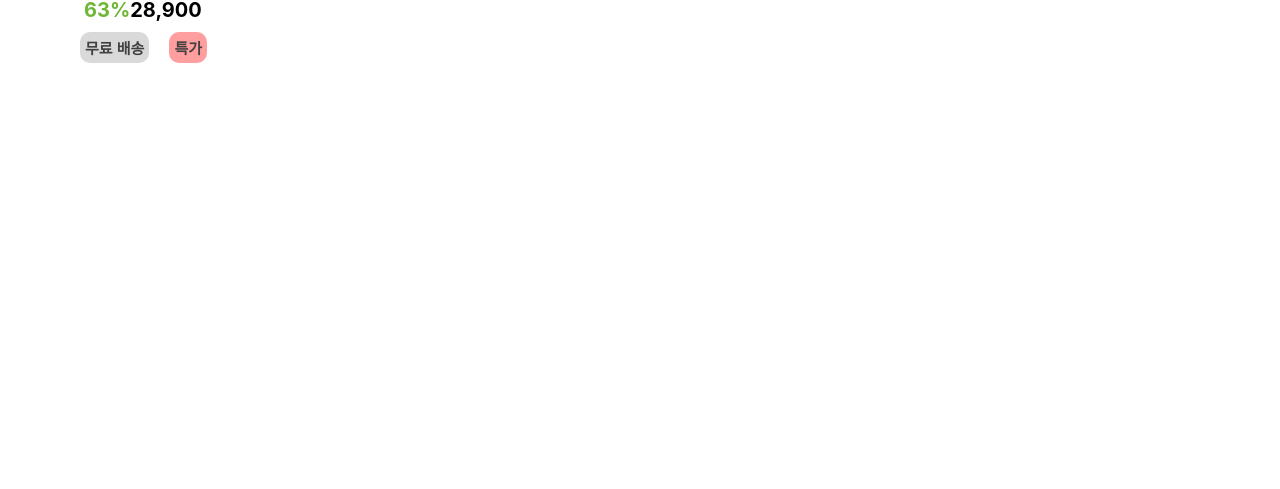
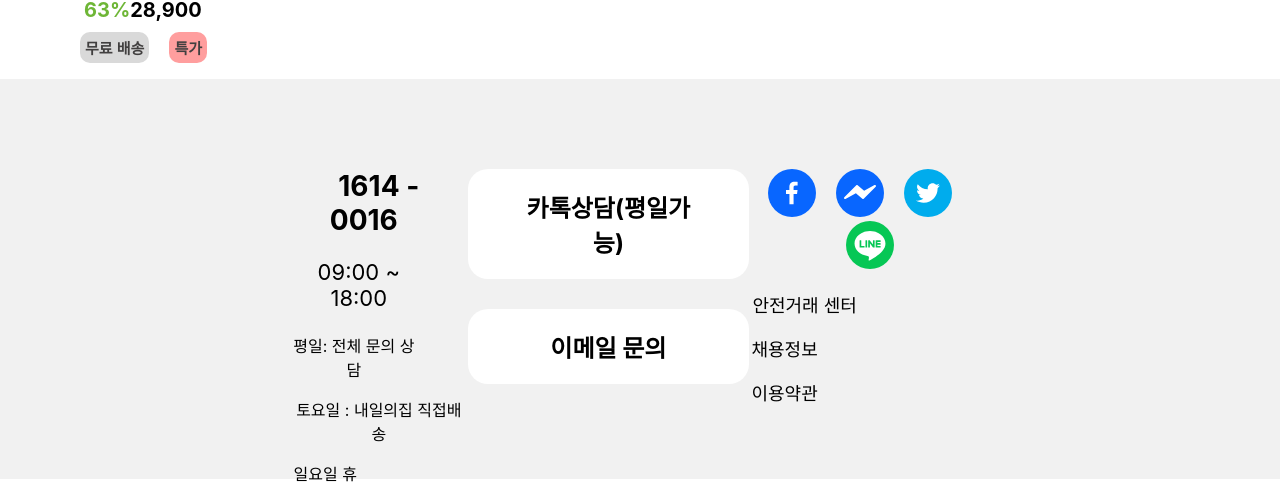
Before and after one commit to SC-Front-End/Tomorrow-House, a React (Create React App) app: page /empty in a window 1280 px wide. Shown: the part 1547-2036 px from the top of the page. Before the commit the page ends 1626 px from the top, so only its background shows below. Built offline with nearby package versions, Linux system fonts and the light colour scheme.

Commit message:
feat: footer component 생성

```diff
--- a/package.json
+++ b/package.json
@@ -8,7 +8,9 @@
     "@testing-library/user-event": "^13.5.0",
     "react": "^18.2.0",
     "react-dom": "^18.2.0",
+    "react-router-dom": "^6.21.0",
     "react-scripts": "5.0.1",
+    "react-share": "^5.0.3",
     "styled-components": "^6.1.1",
     "swiper": "^11.0.5",
     "web-vitals": "^2.1.4"
--- a/src/App.js
+++ b/src/App.js
@@ -1,12 +1,14 @@
 import './App.css';
 import MainPage from './Components/MainPage/MainPage';
 import Nav from './Components/MainPage/Nav';
+import Footer from './Components/MainPage/Footer';
 
 function App() {
   return (
     <div className="App">
       <Nav />
       <MainPage />
+      <Footer />
     </div>
   );
 }
--- /dev/null
+++ b/src/Components/MainPage/Footer.jsx
@@ -0,0 +1,120 @@
+import React from 'react';
+import styled from 'styled-components';
+import Share from './Share';
+
+
+const Footer = () => {
+    return (
+        <>
+            <FooterSection>
+                <div className='footer-inner'>
+                    <div className='info-01'>
+                        <span className='tel-number'>1614 - 0016</span>
+                        <p className='time'>09:00 ~ 18:00</p>
+                        <p className='time-info01'>평일: 전체 문의 상담</p>
+                        <p className='time-info02'>토요일 : 내일의집 직접배송</p>
+                        <p className='time-info03'>일요일 휴무</p>
+                    </div>
+                    <div className='info-02'>
+                        <div className='kakao'>카톡상담(평일가능)</div>
+                        <div className='email'>이메일 문의</div>
+                    </div>
+                    <div className='share'>
+                        <Share />
+                        <div className='info-03'>
+                            <p className='info-text01'>안전거래 센터</p>
+                            <p className='info-text02'>채용정보</p>
+                            <p className='info-text03'>이용약관</p>
+                        </div>
+                    </div>
+
+                </div>
+
+            </FooterSection>
+        </>
+    );
+};
+
+export default Footer;
+
+const FooterSection = styled.div`
+
+.footer-inner {
+    display: flex;
+    flex-flow: row nowrap;
+    justify-content: space-between;
+    background-color: #F1F1F1;
+    widht: 100%;
+    height: 400px;
+    padding-left: 290px;
+    padding-right: 290px;
+}
+
+.info-01 {
+    margin-top: 90px;
+}
+
+.tel-number {
+    font-size: 28px;
+    font-weight: bold;
+    margin-right: 30px;
+}
+
+.time {
+    font-size: 22px;
+    margin-right: 40px;
+}
+.time-info01 {
+    margin-right: 50px;
+}
+.time-info03 {
+    margin-right: 107px;
+}
+
+
+.info-02 {
+    margin-top: 90px;
+}
+
+.kakao {
+    background-color: #fff;
+    color: #000;
+    font-size: 24px;
+    font-weight: bold;
+    border-radius: 20px;
+    padding-top: 20px;
+    padding-bottom: 20px;
+    padding-left: 50px;
+    padding-right: 50px;
+}
+
+.email {
+    background-color: #fff;
+    color: #000;
+    font-size: 24px;
+    font-weight: bold;
+    border-radius: 20px;
+    padding-top: 20px;
+    padding-bottom: 20px;
+    padding-left: 50px;
+    padding-right: 50px;
+    margin-top: 30px;
+}
+
+.share {
+    margin-top: 90px;
+}
+
+.info-03 {
+    margin-right: 130px;
+    font-size: 18px;
+}
+.info-text02 {
+    margin-right: 40px;
+}
+.info-text03 {
+    margin-right: 40px;
+}
+
+
+`;
--- /dev/null
+++ b/src/Components/MainPage/Share.jsx
@@ -0,0 +1,36 @@
+import React from "react";
+
+import {
+    FacebookShareButton,
+    FacebookIcon,
+    FacebookMessengerShareButton,
+    FacebookMessengerIcon,
+    TwitterShareButton,
+    TwitterIcon,
+    LineShareButton,
+    LineIcon,
+} from "react-share";
+
+// currentUrl을 적절한 URL로 정의
+const currentUrl = "https://example.com";
+
+const Share = () => {
+    return (
+        <>
+            <FacebookShareButton style={{ marginRight: "20px" }} url={currentUrl}>
+                <FacebookIcon size={48} round={true} borderRadius={24}></FacebookIcon>
+            </FacebookShareButton>
+            <FacebookMessengerShareButton style={{ marginRight: "20px" }} url={currentUrl}>
+                <FacebookMessengerIcon size={48} round={true} borderRadius={24}></FacebookMessengerIcon>
+            </FacebookMessengerShareButton>
+            <TwitterShareButton style={{ marginRight: "20px" }} url={currentUrl}>
+                <TwitterIcon size={48} round={true} borderRadius={24}></TwitterIcon>
+            </TwitterShareButton>
+            <LineShareButton url={currentUrl}>
+                <LineIcon size={48} round={true} borderRadius={24}></LineIcon>
+            </LineShareButton>
+        </>
+    );
+}
+
+export default Share;
```
Also changed, not shown: 1 other file (tests, documents, lock files or other folders).
